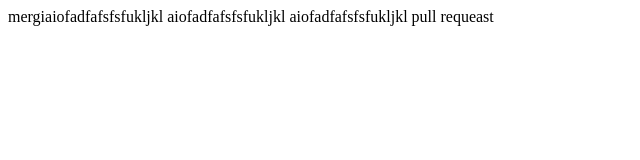
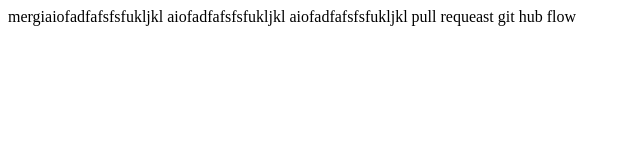
Before and after one commit to sOshima/git_tutorial, a plain HTML site: page index.html in a window 1280 px wide. Shown: the full height of the page, 0-640 px from the left. Drawn offline with Linux system fonts and the light colour scheme.

Commit message:
git hub flow added

```diff
--- a/index.html
+++ b/index.html
@@ -6,3 +6,5 @@
 <h1>kljkl
 
   pull requeast
+
+  git hub flow
```
